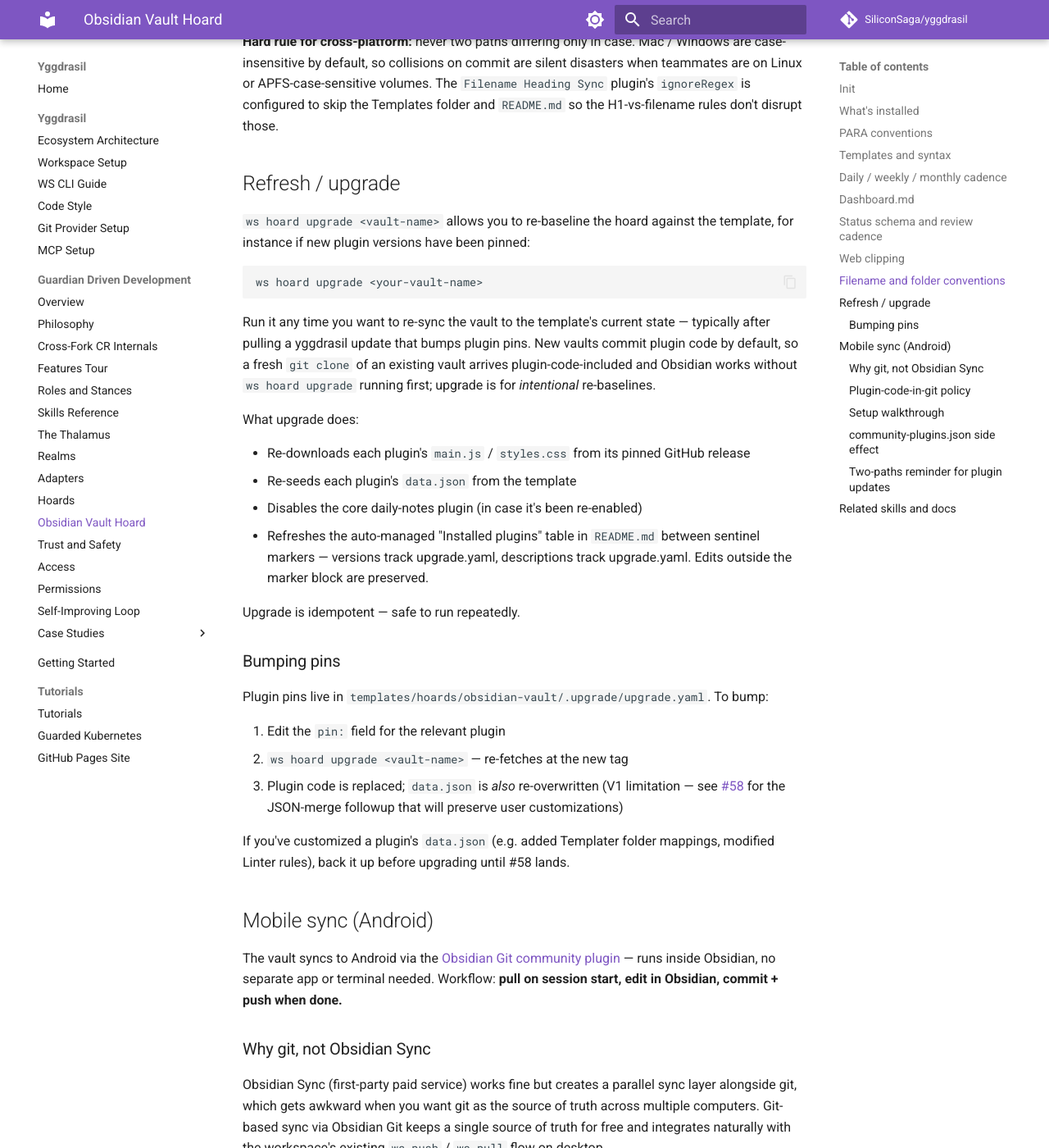
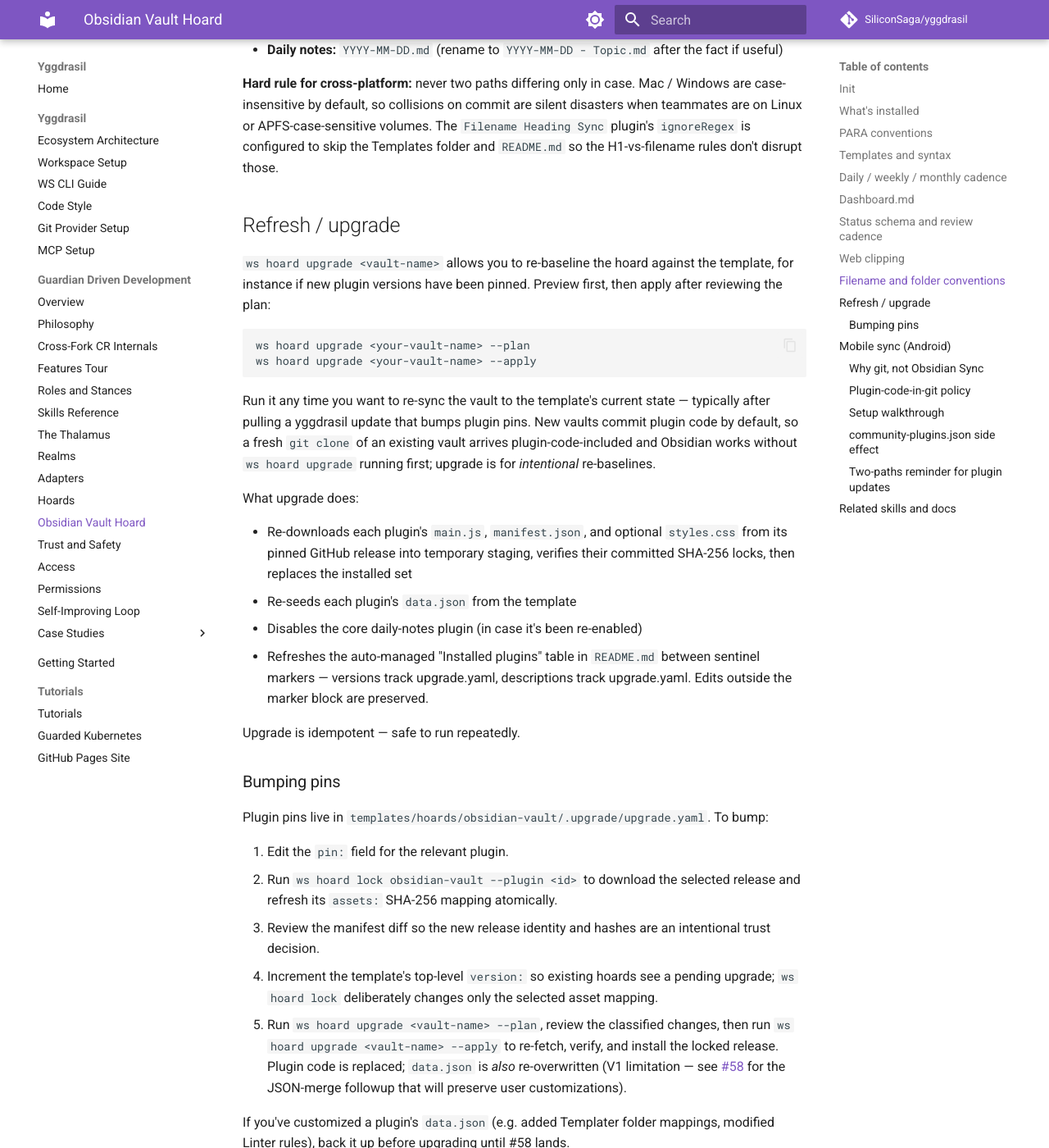
Before and after one commit to SiliconSaga/yggdrasil, an MkDocs documentation site: the page built from docs/gdd/obsidian-vault.md, in a window 1280 px wide and 1400 px high, scrolled down 6570 px. Shown: the whole window at 82% size. Built offline with MkDocs 1.6.1 and Material for MkDocs 9.7.7, drawn with Linux system fonts in a browser that asks for light colours; comment, search, counter and statistics services are not loaded; some of the changed text lies outside the part shown.

Commit message:
fix(hoard): verify plugin release assets
Require reviewed SHA-256 locks before executable plugin assets replace an installed set.

Co-Authored-By: Codex GPT-5 <noreply@openai.com>

````diff
--- a/docs/gdd/obsidian-vault.md
+++ b/docs/gdd/obsidian-vault.md
@@ -13,7 +13,7 @@ ws hoard init obsidian-vault --name <your-vault-name>
 What this does for you:
 
 1. Copies the template content (PARA folders, base templates, `Dashboard.md`, `README.md`, `00_Inbox/Welcome.md`) into `hoards/<your-vault-name>/`
-2. Fetches seven Obsidian community plugins from their GitHub releases at pinned versions and installs them under `.obsidian/plugins/`
+2. Fetches seven Obsidian community plugins from their GitHub releases at pinned versions, verifies every executable asset against its committed SHA-256 lock, and installs them under `.obsidian/plugins/` only after the complete set passes
 3. Seeds each plugin's `data.json` with sane defaults aligned to PARA layout — explicit Templater creation with optional folder mappings, Periodic Notes wiring for daily/weekly/monthly, Linter rules, etc.
 4. Disables the core daily-notes plugin (Periodic Notes supersedes it) and removes its now-redundant config file
 5. Initializes a git repo and creates the initial commit
@@ -24,7 +24,7 @@ The first time you open the vault in Obsidian, you'll be prompted to trust the c
 
 ## What's installed
 
-Seven community plugins, all auto-installed on init and pinned to known-working versions:
+Seven community plugins, all auto-installed on init and pinned to known-working versions and release-asset hashes:
 
 | Plugin | Why |
 |--------|-----|
@@ -159,17 +159,18 @@ Cross-platform safe (Windows / Mac / Linux):
 
 ## Refresh / upgrade
 
-`ws hoard upgrade <vault-name>` allows you to re-baseline the hoard against the template, for instance if new plugin versions have been pinned:
+`ws hoard upgrade <vault-name>` allows you to re-baseline the hoard against the template, for instance if new plugin versions have been pinned. Preview first, then apply after reviewing the plan:
 
 ```bash
-ws hoard upgrade <your-vault-name>
+ws hoard upgrade <your-vault-name> --plan
+ws hoard upgrade <your-vault-name> --apply
 ```
 
 Run it any time you want to re-sync the vault to the template's current state — typically after pulling a yggdrasil update that bumps plugin pins. New vaults commit plugin code by default, so a fresh `git clone` of an existing vault arrives plugin-code-included and Obsidian works without `ws hoard upgrade` running first; upgrade is for *intentional* re-baselines.
 
 What upgrade does:
 
-- Re-downloads each plugin's `main.js` / `styles.css` from its pinned GitHub release
+- Re-downloads each plugin's `main.js`, `manifest.json`, and optional `styles.css` from its pinned GitHub release into temporary staging, verifies their committed SHA-256 locks, then replaces the installed set
 - Re-seeds each plugin's `data.json` from the template
 - Disables the core daily-notes plugin (in case it's been re-enabled)
 - Refreshes the auto-managed "Installed plugins" table in `README.md` between sentinel markers — versions track upgrade.yaml, descriptions track upgrade.yaml. Edits outside the marker block are preserved.
@@ -180,9 +181,11 @@ Upgrade is idempotent — safe to run repeatedly.
 
 Plugin pins live in `templates/hoards/obsidian-vault/.upgrade/upgrade.yaml`. To bump:
 
-1. Edit the `pin:` field for the relevant plugin
-2. `ws hoard upgrade <vault-name>` — re-fetches at the new tag
-3. Plugin code is replaced; `data.json` is *also* re-overwritten (V1 limitation — see [#58](https://github.com/SiliconSaga/yggdrasil/issues/58) for the JSON-merge followup that will preserve user customizations)
+1. Edit the `pin:` field for the relevant plugin.
+2. Run `ws hoard lock obsidian-vault --plugin <id>` to download the selected release and refresh its `assets:` SHA-256 mapping atomically.
+3. Review the manifest diff so the new release identity and hashes are an intentional trust decision.
+4. Increment the template's top-level `version:` so existing hoards see a pending upgrade; `ws hoard lock` deliberately changes only the selected asset mapping.
+5. Run `ws hoard upgrade <vault-name> --plan`, review the classified changes, then run `ws hoard upgrade <vault-name> --apply` to re-fetch, verify, and install the locked release. Plugin code is replaced; `data.json` is *also* re-overwritten (V1 limitation — see [#58](https://github.com/SiliconSaga/yggdrasil/issues/58) for the JSON-merge followup that will preserve user customizations).
 
 If you've customized a plugin's `data.json` (e.g. added Templater folder mappings, modified Linter rules), back it up before upgrading until #58 lands.
 
````
Also changed, not shown: SECURITY.md (+1 -1 lines), docs/gdd/hoards.md (+2 -0 lines), templates/hoards/obsidian-vault/README.md (+1 -1 lines), templates/hoards/thalami/README.md (+1 -1 lines), 8 other files.
